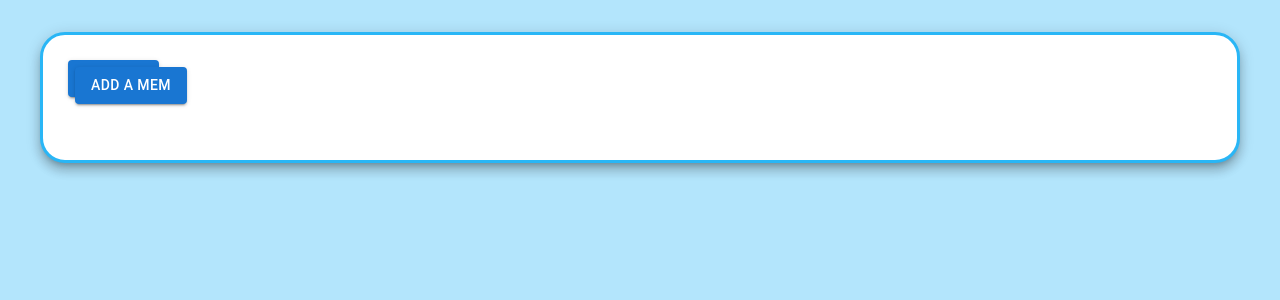
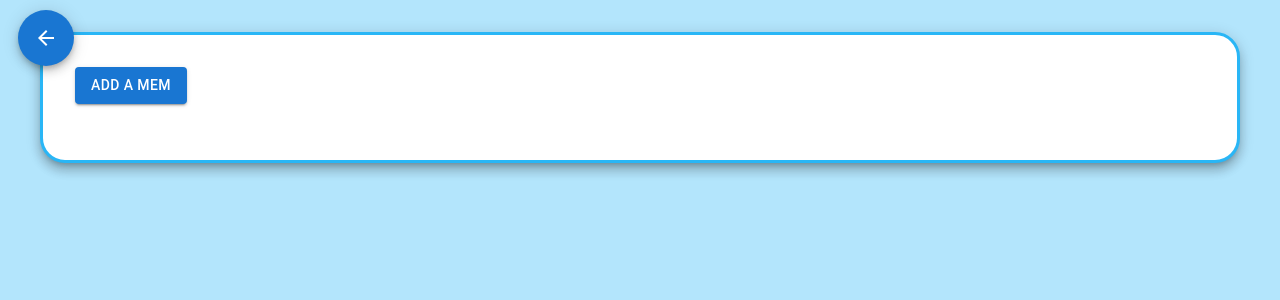
Before and after one commit to PiTiLeZarD/memup, a React (Vite) app: page /#/mems in a window 1280 px wide. Shown: the top 300 px of the page. Built offline with nearby package versions, Linux system fonts and the light colour scheme.

Commit message:
Better back button that doesn't intrude on the content as much

```diff
--- a/src/pages/BackButton.tsx
+++ b/src/pages/BackButton.tsx
@@ -1,7 +1,8 @@
 import React from "react";
 import { useLocation, useNavigate } from "react-router-dom";
 
-import { Button } from "@mui/material";
+import ArrowBackIcon from "@mui/icons-material/ArrowBack";
+import { Fab } from "@mui/material";
 
 export type BackButtonProps = {};
 
@@ -14,12 +15,8 @@ export const BackButton: BackButtonComponent = (): JSX.Element => {
     if (pathname == "/") return <></>;
 
     return (
-        <Button
-            variant="contained"
-            onClick={() => navigate("/")}
-            sx={{ position: "absolute", top: "25px", left: "25px" }}
-        >
-            &lt;-- Back
-        </Button>
+        <Fab color="primary" onClick={() => navigate("/")} sx={{ position: "absolute", top: "-25px", left: "-25px" }}>
+            <ArrowBackIcon />
+        </Fab>
     );
 };
```
